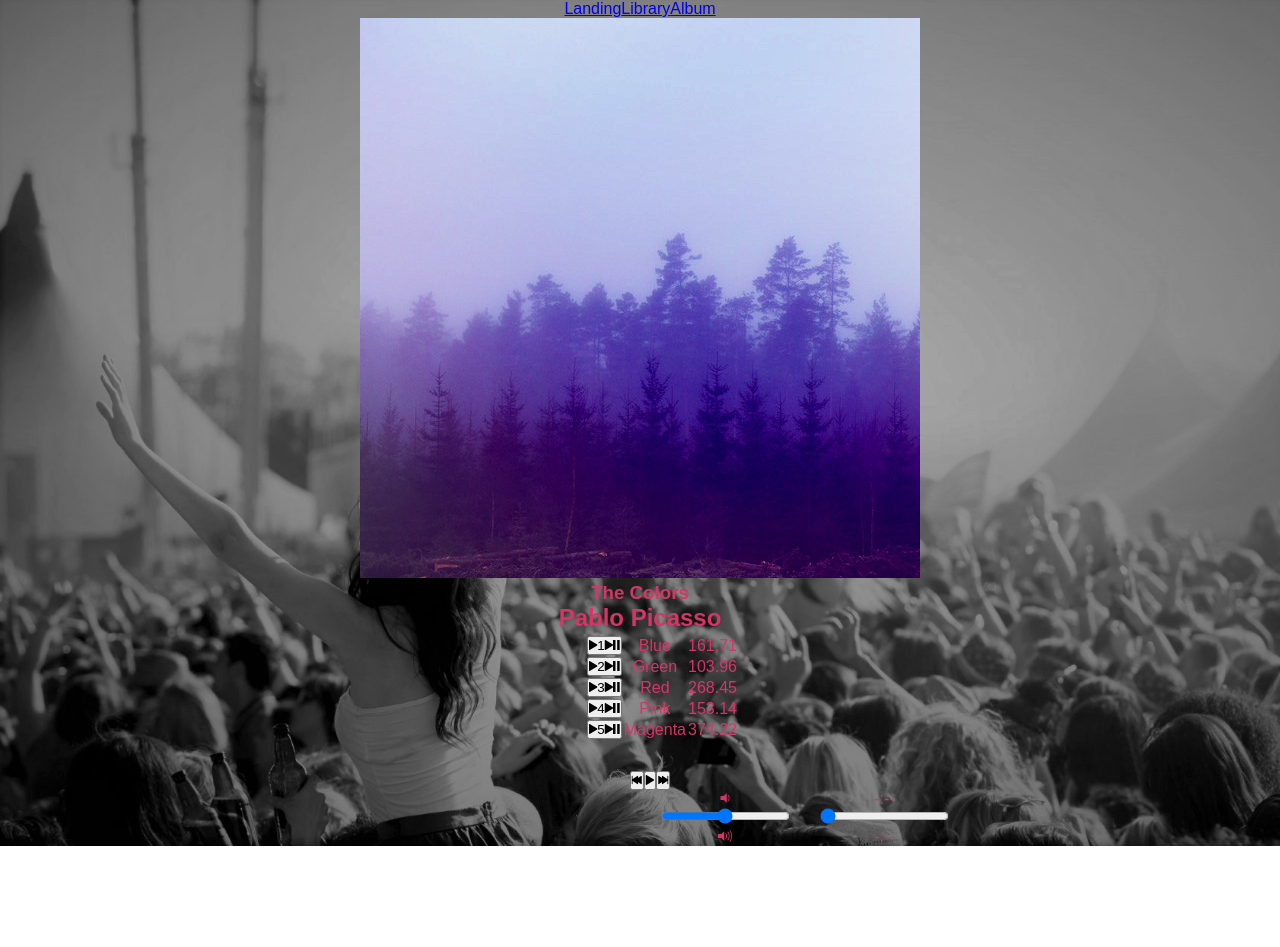
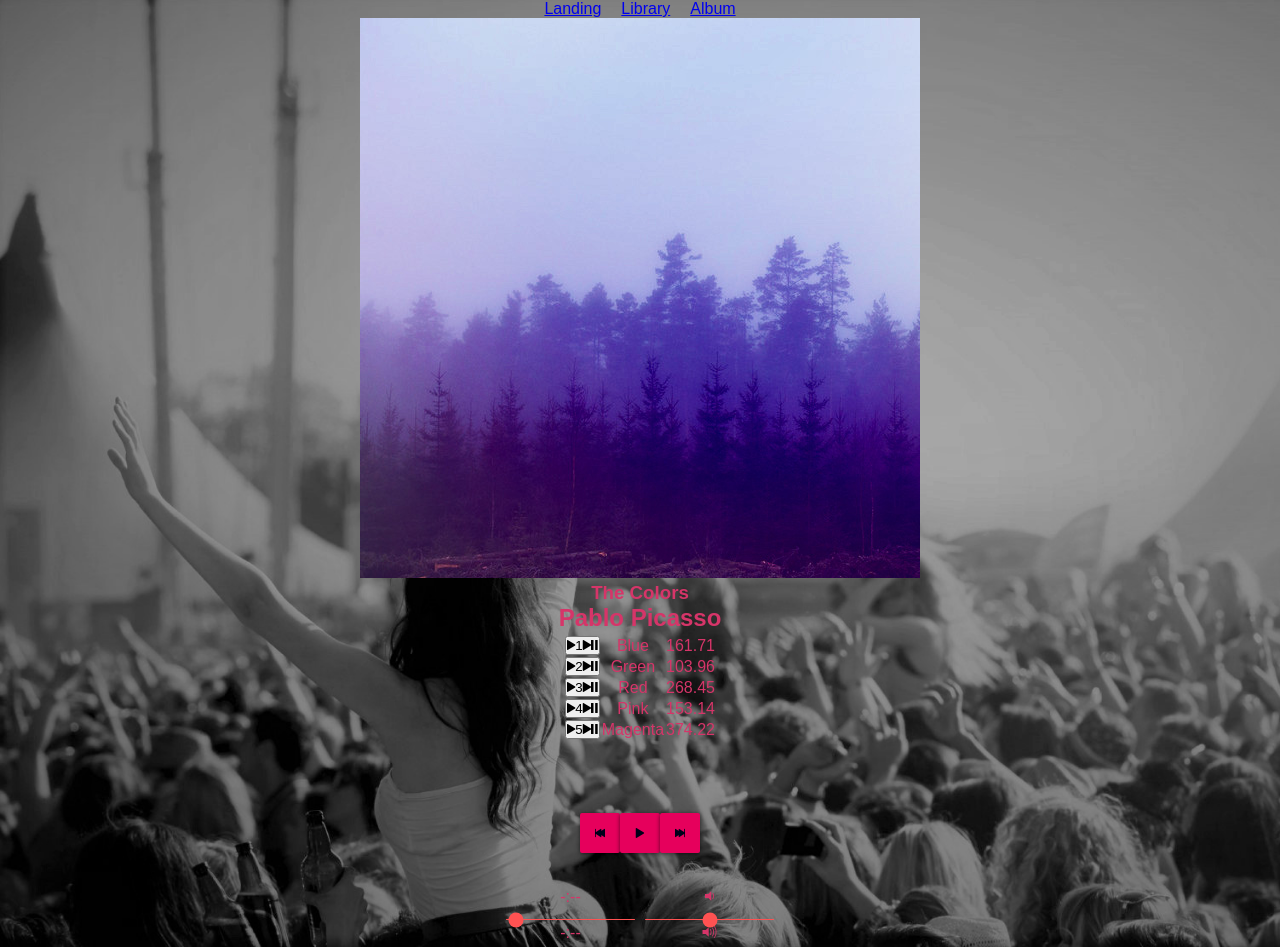
Before and after one commit to kfarfan/bloc-jams-react, a React (Create React App) app: page /album/the-colors in a window 1280 px wide. Before the commit the page ends 846 px from the top, so only its background shows below. Built offline with nearby package versions, Linux system fonts and the light colour scheme; a web font is replaced by a local one.

Commit message:
added styling to buttons and slider

```diff
--- a/src/components/Album.js
+++ b/src/components/Album.js
@@ -142,7 +142,7 @@ handleNextClick() {
               <col id="song-title-column" />
               <col id="song-duration-column" />
             </colgroup>
-            <tbody className="tbody">
+            <tbody className="tbody" align="center">
               {this.state.album.songs.map( (song, index) =>
                 <tr className="song" key={index} onClick={() => this.handleSongClick(song)} >
                   <td className="song-actions">
@@ -160,7 +160,7 @@ handleNextClick() {
               )}
             </tbody>
           </table>
-          <section className="playerbar">
+          <section className="player-bar">
           <PlayerBar
            isPlaying={this.state.isPlaying}
            currentSong={this.state.currentSong}
--- a/src/components/PlayerBar.js
+++ b/src/components/PlayerBar.js
@@ -4,14 +4,14 @@ render(){
 return (
     <section className="player-bar">
       <section id="buttons">
-        <button id="previous" onClick={this.props.handlePrevClick}>
+        <button id="previous" className="btn"onClick={this.props.handlePrevClick}>
           <span className="ion-skip-backward"></span>
         </button>
-        <button id="play-pause" onClick={this.props.handleSongClick} >
+        <button id="play-pause" className="btn"onClick={this.props.handleSongClick} >
         <span className={this.props.isPlaying ? 'ion-pause' : 'ion-play'}></span>
 
         </button>
-        <button id="next" onClick={this.props.handleNextClick}>
+        <button id="next" className="btn" onClick={this.props.handleNextClick}>
           <span className="ion-skip-forward"></span>
         </button>
       </section>
--- a/src/index.css
+++ b/src/index.css
@@ -21,17 +21,133 @@ body {
   font-family: 'Permanent Marker', cursive;
   font-size: 25px;
 }
-.tbody {
-  position: absolute;
-  left: 45.7%;
-}
-.playerbar {
-  position: relative;
-  margin-top: 135px;
-  margin-left: 20px;
+#song-list{
+  margin: 0 auto;
+  width: 100%;
 }
 
-#volume-control {
+.player-bar {
+display: flex;
+flex-wrap: wrap;
+flex-direction:row;
+justify-content: center;
+margin-top: 20px;
+}
+.tbody{
+  margin: 0 auto;
+  display:block;
+}
+nav a {
+  padding: 10px;
+}
+  /* display: flex;
+  flex-wrap: wrap;
+  flex-direction:column;
+  justify-content: center;
+  width: 100%;
+} */
+
+#buttons {
+  width: 100%;
+}
+#time-control {
+margin: 5px;
+}
+#volume-control{
+margin: 5px;
+}
+
+.btn {
+
+  margin: 30px auto;
+  padding: 0;
+
+  overflow: hidden;
+
+  border-width: 0;
+  outline: none;
+  border-radius: 2px;
+  box-shadow: 0 1px 4px rgba(0, 0, 0, .6);
+
+  background-color: #e6005c;
+  color: #00001a;
+  height: 40px;
+  width: 40px;
+
+  transition: background-color .3s;
+}
+
+
+input[type="range"] {
+  -webkit-appearance: none !important;
+  width: 100%;
+  height: 1px;
+  background-color: #ff5252;
+  border: none;
+  border-radius: 10px;
+  margin: auto;
+  transition: all 400ms;
+  outline:none;
+  padding: 0;
+  margin: 0;
+}
+input[type="range"]::-moz-range-track {
+  width: 100%;
+  height: 1px;
+  background-color: #ff5252;
+  border: none;
+  border-radius: 10px;
+  margin: auto;
+  transition: all 400ms;
+  outline:none;
+  padding: 0;
+  margin: 0;
+}
+
+/* thumb */
+input[type="range"]::-webkit-slider-thumb {
+  -webkit-appearance: none !important;
+  transform:scale(0.75);
+  width: 20px;
+  height: 20px;
+  border: none;
+  background-color: #ff5252;
+  border-radius: 40px;
+  box-shadow: 0px 0px 0px green;
+  transition: all 400ms;
+  outline:none
+}
+input[type="range"]::-moz-range-thumb {
+  -webkit-appearance: none !important;
+  transform:scale(0.75);
+  width: 20px;
+  height: 20px;
+  border: none;
+  background-color: #ff5252;
+  border-radius: 30px;
+  box-shadow: 0px 0px 0px green;
+  transition: all 400ms;
+  outline:none
+}
+
+/* thumb hover */
+input[type="range"]::-webkit-slider-thumb:hover {
+  transform:scale(0.85);
+}
+input[type="range"]::-moz-range-thumb:hover{
+  transform:scale(0.85);
+}
+
+/* thumb active */
+input[type="range"]::-webkit-slider-thumb:active {
+  transform:scale(1);
+}
+input[type="range"]::-moz-range-thumb:active{
+  transform:scale(1);
+}
+
+
+/* #volume-control {
   margin-left: 150px;
 }
 
@@ -62,4 +178,4 @@ body {
 .bg4 {
   width: 25%;
   float:right;
-}
+} */
```
